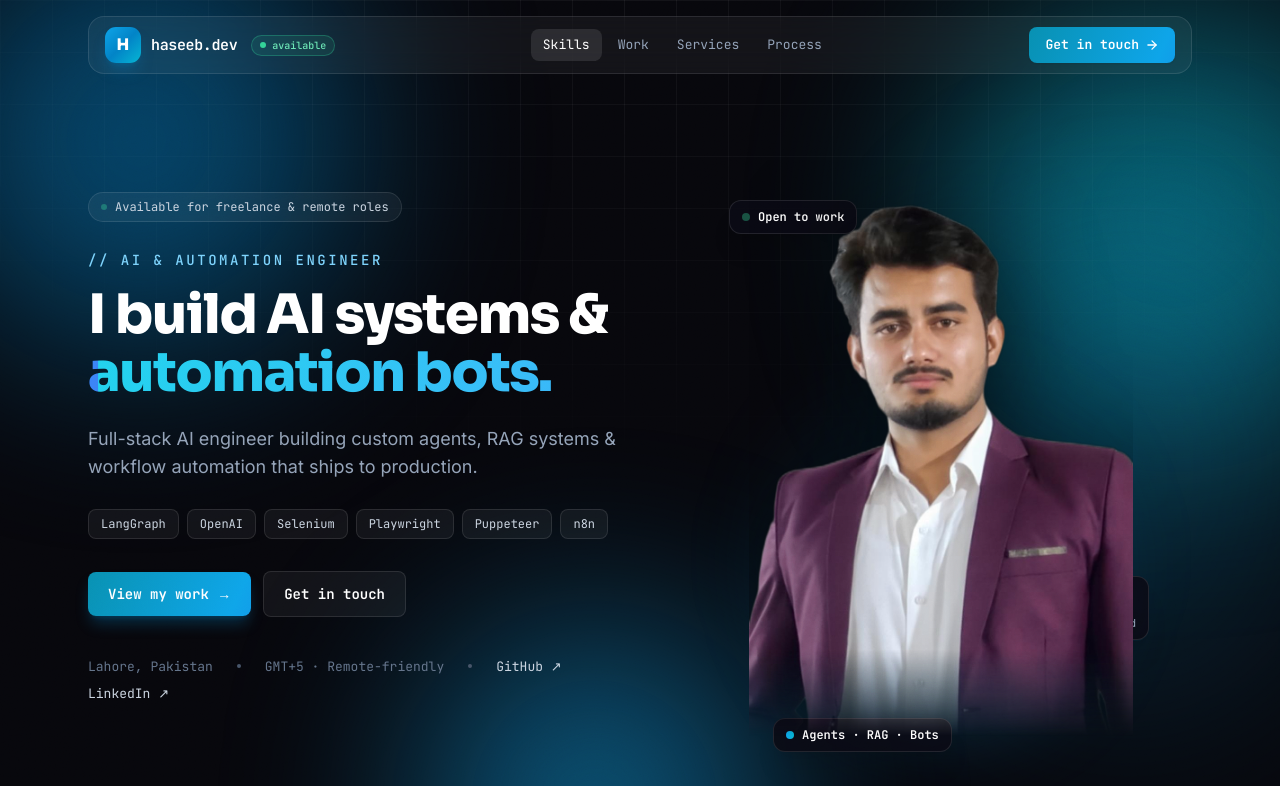
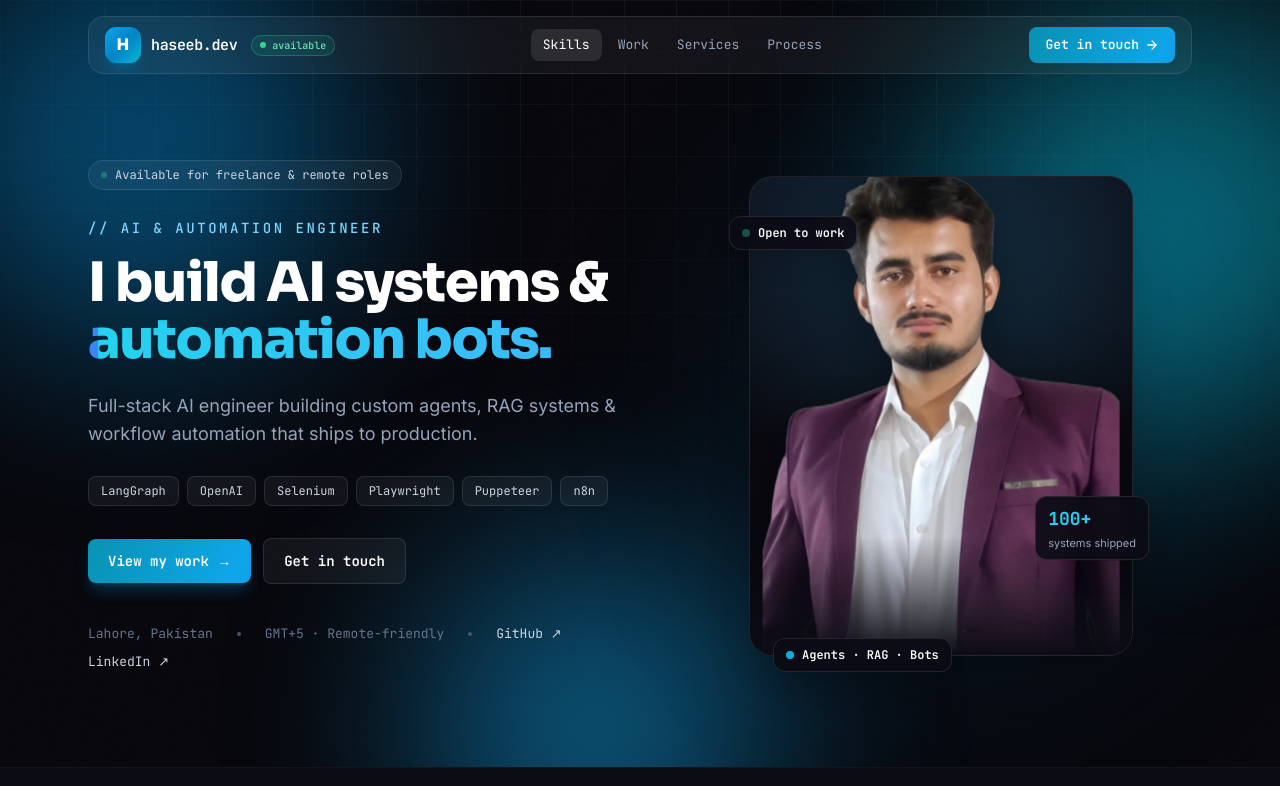
Before and after one commit to haseeb9933/portfolio, a Next.js app: page / in a window 1280 px wide. Shown: the top 786 px of the page. Built offline with nearby package versions, Linux system fonts and the light colour scheme.

Commit message:
Contain photo cutout in a designed portrait panel

```diff
--- a/app/page.tsx
+++ b/app/page.tsx
@@ -113,15 +113,20 @@ export default function Home() {
 
           {/* photo */}
           <div className="enter-pop relative mx-auto w-full max-w-[15rem] sm:max-w-sm">
-            {/* glow behind the cutout */}
-            <div className="aurora absolute left-1/2 top-[16%] h-[80%] w-[86%] -translate-x-1/2 bg-iris/30" />
-            <div className="pointer-events-none absolute inset-x-4 bottom-0 top-1/3 rounded-[50%] bg-gradient-to-t from-iris/20 to-transparent blur-2xl" />
-            {/* eslint-disable-next-line @next/next/no-img-element */}
-            <img
-              src="/haseeb-cutout.png"
-              alt="Haseeb Tariq, AI &amp; Automation Engineer"
-              className="relative z-[1] w-full [filter:drop-shadow(0_24px_50px_rgba(0,0,0,0.55))] [mask-image:linear-gradient(to_bottom,black_85%,transparent)]"
-            />
+            <div className="aurora absolute -inset-5 bg-iris/20" />
+            <div className="relative aspect-[4/5] overflow-hidden rounded-3xl border border-white/10 bg-gradient-to-b from-night2 to-night shadow-2xl">
+              {/* designed backdrop behind the cutout */}
+              <div className="absolute inset-0 bg-[radial-gradient(120%_80%_at_50%_16%,rgba(56,189,248,0.22),transparent_62%)]" />
+              <div className="absolute inset-0 line-grid opacity-30 [mask-image:radial-gradient(ellipse_70%_70%_at_50%_30%,black,transparent)]" />
+              {/* eslint-disable-next-line @next/next/no-img-element */}
+              <img
+                src="/haseeb-cutout.png"
+                alt="Haseeb Tariq, AI &amp; Automation Engineer"
+                className="absolute bottom-0 left-1/2 h-[112%] w-auto max-w-none -translate-x-1/2 [filter:drop-shadow(0_10px_28px_rgba(0,0,0,0.5))]"
+              />
+              {/* base fade so the torso melts into the panel */}
+              <div className="pointer-events-none absolute inset-x-0 bottom-0 h-1/4 bg-gradient-to-t from-night2 to-transparent" />
+            </div>
 
             <div className="absolute left-2 top-4 flex animate-floaty items-center gap-2 rounded-xl border border-white/10 bg-night2/90 px-2.5 py-1.5 shadow-xl backdrop-blur-md sm:-left-5 sm:top-10 sm:px-3 sm:py-2">
               <span className="h-2 w-2 animate-pulseDot rounded-full bg-emerald-400" />
```
